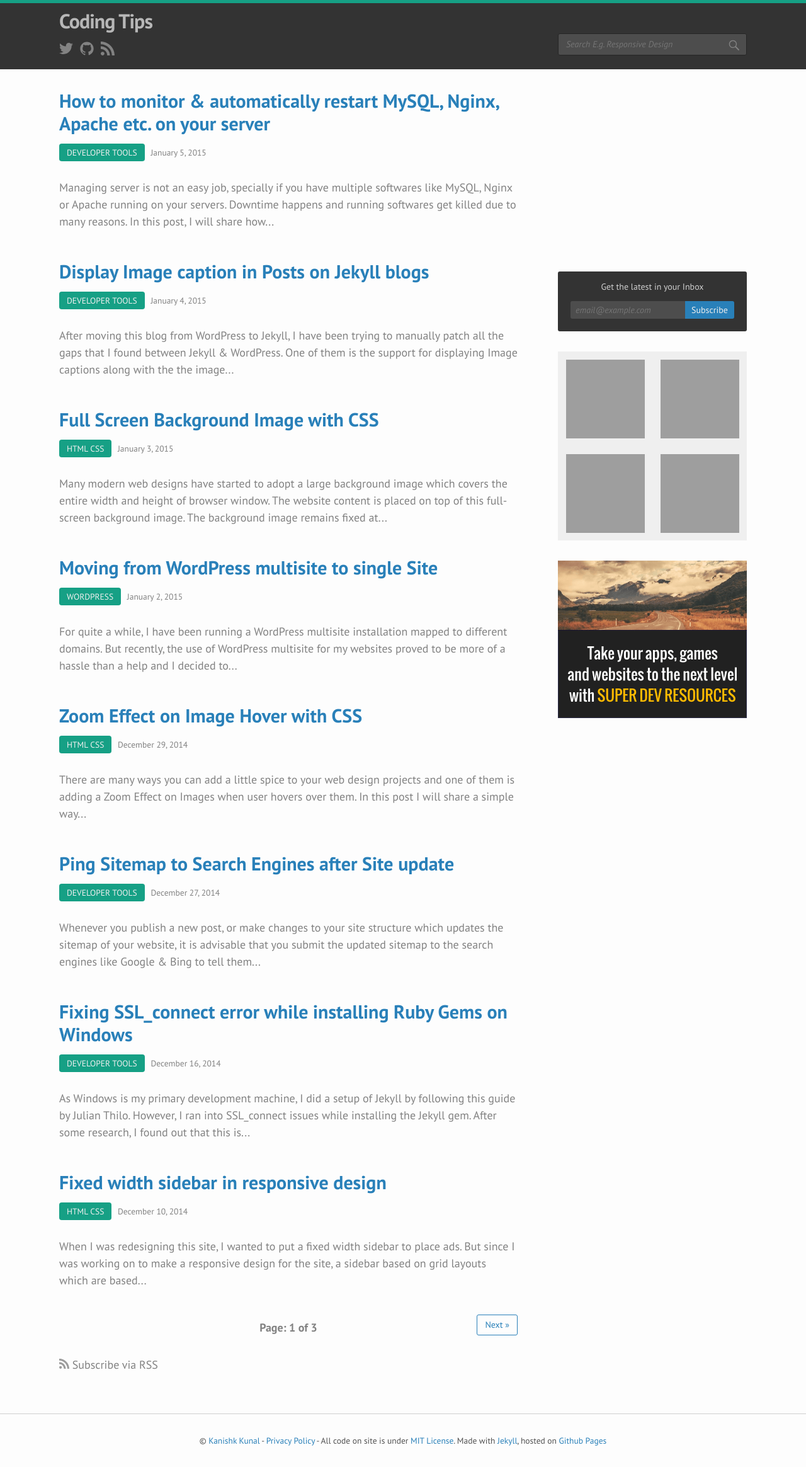
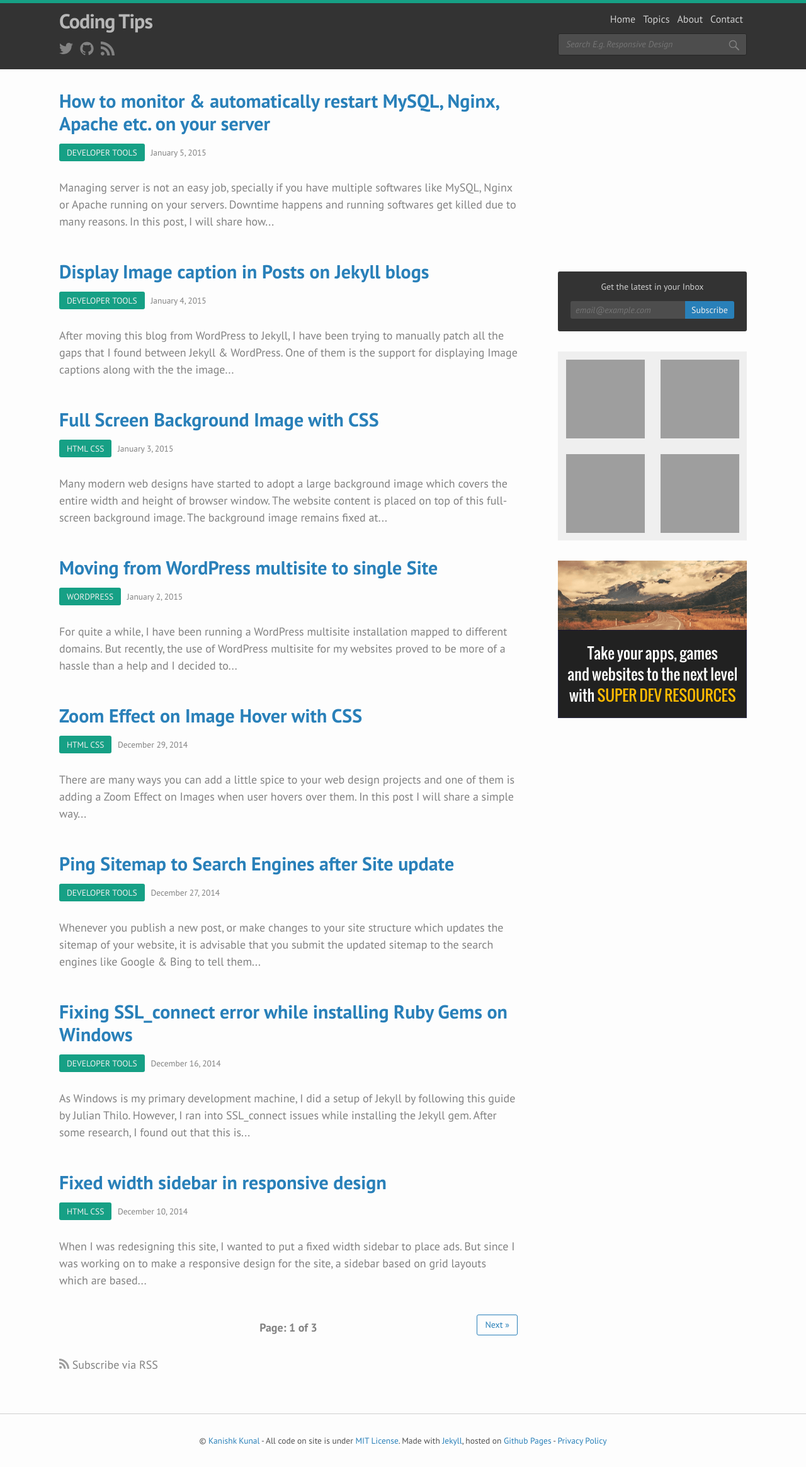
Before and after one commit to jastew/codingtips.kanishkkunal.in, a Jekyll site: the page built from index.html, in a window 1280 px wide. Shown: the whole page at 63% size. Built offline with Jekyll 4.4.1, drawn with Linux system fonts in a browser that asks for light colours; the list of posts is cut into pages by our own code; grey boxes are pictures that could not be loaded.

Commit message:
Adding navbar

```diff
--- a/_includes/footer.html
+++ b/_includes/footer.html
@@ -2,8 +2,8 @@
 
   <div class="wrapper">
       <div class="footer-credit">
-        &copy; <a href="{{ site.name_url }}/" title="{{site.name}}" target="_blank">{{site.name}}</a> - <a href="http://kanishkkunal.in/privacy-policy/">Privacy Policy</a> -
-        All code on site is under <a href="http://opensource.org/licenses/MIT" target="_blank" rel="nofollow">MIT License</a>. Made with <a href="http://jekyllrb.com/" target="_blank" rel="nofollow">Jekyll</a>, hosted on <a href="https://github.com/kanishkkunal/codingtips.kanishkkunal.in" target="_blank" rel="nofollow">Github Pages</a>
+        &copy; <a href="{{ site.name_url }}/" title="{{site.name}}" target="_blank">{{site.name}}</a> -
+        All code on site is under <a href="http://opensource.org/licenses/MIT" target="_blank" rel="nofollow">MIT License</a>. Made with <a href="http://jekyllrb.com/" target="_blank" rel="nofollow">Jekyll</a>, hosted on <a href="https://github.com/kanishkkunal/codingtips.kanishkkunal.in" target="_blank" rel="nofollow">Github Pages</a> - <a href="http://kanishkkunal.in/privacy-policy/">Privacy Policy</a>
       </div>
   </div>
 
--- a/_includes/header.html
+++ b/_includes/header.html
@@ -8,12 +8,20 @@
             {% include social-links.html %}
         </div>
     </div>
+    <nav id="header-nav" role="navigation">
+        <ul id="main-nav">
+            <li class="nav-link"><a href="/" >Home</a></li>
+            <li class="nav-link"><a href="/topics/" >Topics</a></li>
+            <li class="nav-link"><a href="/about/" >About</a></li>
+            <li class="nav-link"><a href="/contact/" >Contact</a></li>
+        </ul>
         <div class="searchbar">
             <form role="search" method="get" action="/search/">
                 <input type="text" name="s" placeholder="Search E.g. Responsive Design">
                 <span class="icon">{% include svg-icons/search.html %}</span>
             </form>
         </div>
+    </nav>
   </div>
 
 </header>
--- a/_sass/_layout.scss
+++ b/_sass/_layout.scss
@@ -18,6 +18,79 @@
 
     &:before {
 
+    }
+}
+
+#header-nav {
+    display: block;
+    position: absolute;
+    top: 0;
+    right: $spacing-unit;
+
+    @include media-query($on-palm) {
+        position: relative;
+        top: 0;
+        right: 0;
+        margin: 0 auto;
+        padding: $spacing-unit / 3 0;
+    }
+}
+
+#main-nav {
+    margin: 0;
+    list-style: none;
+    text-align: right;
+    float: right;
+    @extend %clearfix;
+
+    li {
+        float: left;
+        padding: $spacing-unit / 3 6px;
+
+        a {
+            color: $grey-color-light;
+            font-weight: 400;
+            font-size: 16px;
+
+            &:hover, &:active {
+                color: $light-color;
+            }
+        }
+    }
+}
+
+.searchbar {
+    display: block;
+    width: 300px;
+    position: relative;
+    clear: both;
+
+    form {
+        display: block;
+        position: relative;
+    }
+
+    input {
+        padding:6px 12px;
+        border: 1px solid darken($nav-color, 5);
+        background-color: lighten($nav-color, 10);
+        color: $grey-color-light;
+        font-style: italic;
+        font-size: 14px;
+        border-radius: 3px;
+        width: 100%;
+    }
+
+    .icon {
+        position: absolute;
+        top: 3px;
+        right: 3px;
+
+        > svg:hover {
+            path {
+                fill: $grey-color;
+            }
+        }
     }
 }
 
@@ -215,50 +288,6 @@
     padding-bottom: $spacing-unit / 3;
 }
 
-.searchbar {
-    display: block;
-    width: 300px;
-    position: absolute;
-    top: 1.5 *  $spacing-unit;
-    right:  $spacing-unit;
-
-    @include media-query($on-palm) {
-            position: relative;
-            top: 0;
-            right: 0;
-            margin: 0 auto;
-            padding: $spacing-unit / 3 0;
-        }
-
-    form {
-        position: relative;
-    }
-
-    input {
-        padding:6px 12px;
-        border: 1px solid darken($nav-color, 5);
-        background-color: lighten($nav-color, 10);
-        color: $grey-color-light;
-        font-style: italic;
-        font-size: 14px;
-        border-radius: 3px;
-        width: 100%;
-    }
-
-    .icon {
-        position: absolute;
-        top: 3px;
-        right: 3px;
-
-        > svg:hover {
-            path {
-                fill: $grey-color;
-            }
-        }
-    }
-}
-
-
 /**
  * Posts
  */
@@ -278,7 +307,7 @@
     background: $secondary-color;
     color: $light-color;
     padding: 8px 15px;
-    border-radius: 5px;
+    border-radius: 3px;
     margin: 1.5 * $spacing-unit 0;
 
     a {
@@ -296,7 +325,7 @@
     background-color: $grey-color-dark;
     color: $light-color;
     padding: 5px 12px;
-    border-radius: 4px;
+    border-radius: 3px;
     margin-left: 6px;
     text-transform: uppercase;
     @include transition(background-color .3s ease);
@@ -310,7 +339,7 @@
     background-color: $secondary-color;
     color: $light-color;
     padding: 5px 12px;
-    border-radius: 4px;
+    border-radius: 3px;
     margin-right: 6px;
     text-transform: uppercase;
     @include transition(background-color .3s ease);
```
Lines whose indentation alone changed are shown as unchanged.
